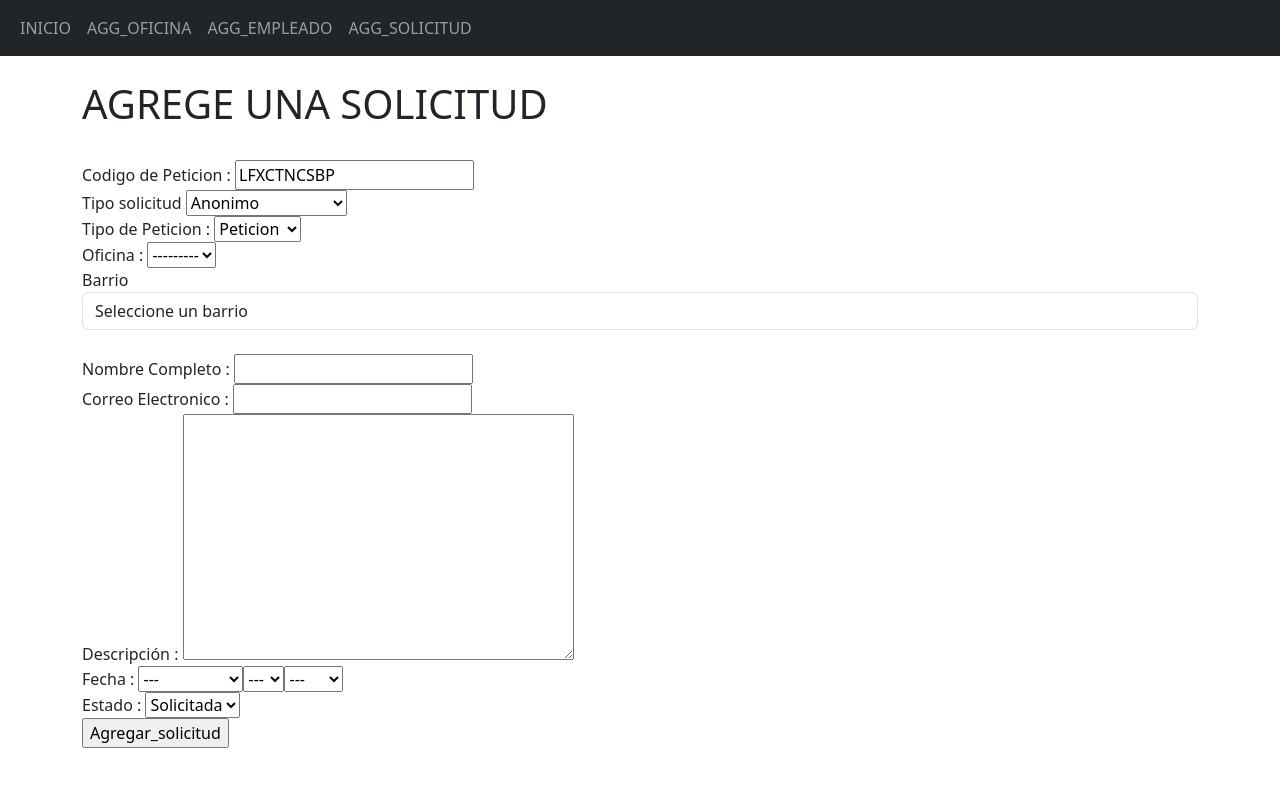
After one commit to dstevengmz01/Proyecto-Django-PQRS, a Django app: page /agregar_solicitud/ in a window 1280 px wide. The commit adds this page. Shown: the top 787 px of the page. Run offline with Django 5.2, Linux system fonts and the light colour scheme; data that the repository does not hold is empty.

Commit message:
Implementacion v1

```diff
--- /dev/null
+++ b/sistemapqrs/appPqrs/forms.py
@@ -0,0 +1,33 @@
+from django import forms
+from .models import *
+
+# Formulario para agregar una oficina
+class agregar_oficina_form(forms.ModelForm):
+	class Meta:
+		model = Oficina
+		fields = '__all__'
+
+# Formulario para agregar un empleado
+class agregar_empleado_form(forms.ModelForm):
+	class Meta:
+		model = Empleados
+		fields = '__all__'
+
+class agregar_solicitud_form(forms.ModelForm):
+	solCodigo = forms.CharField(
+        required=False,
+        label='Código de Solicitud',
+        widget=forms.TextInput(attrs={'readonly': 'readonly'})
+    )
+	solForma = forms.ChoiceField(choices=SolForma.choices, required=True, label='Forma de Solicitud')
+	solTipo = forms.ChoiceField(choices=solTipo.choices, required=True, label='Tipo de Solicitud')
+	solOficina = forms.ModelChoiceField(queryset=Oficina.objects.all(), required=True, label='Oficina')
+	solBarrio = forms.CharField(max_length=50, required=False, label='Barrio')
+	solNombreCiudadano = forms.CharField(max_length=50, required=False, label='Nombre del Ciudadano')
+	solCorreoElectronico = forms.EmailField(max_length=50, required=False, label='Correo Electrónico')
+	solDescripcion = forms.CharField(widget=forms.Textarea, required=True, label='Descripción de la Solicitud')
+	solFecha=forms.DateField(widget=forms.SelectDateWidget, required=False, label='Fecha de Solicitud')
+	solEstado = forms.ChoiceField(choices=solEstado.choices, initial=solEstado.Solicitada, required=True, label='Estado de la Solicitud')
+	class Meta:
+		model= Solicitud
+		fields= '__all__'
--- a/sistemapqrs/appPqrs/templates/inicio.html
+++ b/sistemapqrs/appPqrs/templates/inicio.html
@@ -1,9 +1,45 @@
+{% load static %}
 <!DOCTYPE html>
-<html lang="en">
+<html lang="es">
   <head>
     <meta charset="UTF-8" />
-    <meta name="viewport" content="width=device-width, initial-scale=1.0" />
-    <title>Inicio App PQRS</title>
+    <meta name="viewport" content="width=device-width, initial-scale=1" />
+    <link
+      href="https://cdn.jsdelivr.net/npm/bootstrap@5.3.6/dist/css/bootstrap.min.css"
+      rel="stylesheet"
+      integrity="sha384-4Q6Gf2aSP4eDXB8Miphtr37CMZZQ5oXLH2yaXMJ2w8e2ZtHTl7GptT4jmndRuHDT"
+      crossorigin="anonymous"/>
+    <title>{% block titulo %}Sistema de PQRS{% endblock %}</title>
   </head>
-  <body></body>
+  <body>
+    <nav class="navbar navbar-expand-lg navbar-dark bg-dark">
+      <div class="container-fluid">
+        <button class="navbar-toggler" type="button" data-bs-toggle="collapse" data-bs-target="#navbarNav">
+          <span class="navbar-toggler-icon"></span>
+        </button>
+        <div class="collapse navbar-collapse" id="navbarNav">
+          <ul class="navbar-nav me-auto">
+             <li class="nav-item">
+              <a class="nav-link" href="{% url 'inicio' %}">INICIO</a>
+            </li>
+            <li class="nav-item">
+              <a class="nav-link" href="{% url 'vista_agregar_oficina' %}">AGG_OFICINA</a>
+            </li>
+            <li class="nav-item">
+              <a class="nav-link" href="{% url 'vista_agregar_empleado' %}">AGG_EMPLEADO</a>
+            </li>
+            <li class="nav-item">
+              <a class="nav-link" href="{% url 'vista_agregar_solicitud' %}">AGG_SOLICITUD</a>
+            </li>
+          </ul>
+        </div>
+      </div>
+    </nav>
+    <main class="container py-4">
+      {% block contenido %}
+      {% endblock %}
+    </main>
+    <script src="{% static 'js/index.js' %}"></script>
+    <script src="https://cdn.jsdelivr.net/npm/bootstrap@5.3.6/dist/js/bootstrap.bundle.min.js" integrity="sha384-j1CDi7MgGQ12Z7Qab0qlWQ/Qqz24Gc6BM0thvEMVjHnfYGF0rmFCozFSxQBxwHKO" crossorigin="anonymous"></script>
+  </body>
 </html>
--- /dev/null
+++ b/sistemapqrs/appPqrs/templates/vista_agregar_solicitud.html
@@ -0,0 +1,40 @@
+{% extends 'inicio.html' %}
+{% load static %}
+{% block titulo %} Agregar Solicitud
+{% endblock titulo %}
+ {% block contenido %}
+<div>
+  <h1>AGREGE UNA SOLICITUD</h1>
+  <form action="" method="POST"  id="form-solicitud" enctype="multypart/form-data">
+    {% csrf_token %}
+      <br>
+      <label >Codigo de Peticion : {{ formulario.solCodigo }}</label>
+      <br>
+      <label >Tipo solicitud</label>
+      {{ formulario.solForma }}
+      <br>
+      <label> Tipo de Peticion : {{ formulario.solTipo }}</label>
+      <br>
+      <label>Oficina : {{ formulario.solOficina }}</label>
+      <br>
+     <label for="campo-barrio">Barrio</label>
+      <select id="campo-barrio" name="solBarrio" class="form-control">
+        <option value="">Cargando barrios</option>
+      </select>
+      <br>
+      <label for=>Nombre Completo : {{formulario.solNombreCiudadano}}</label>
+      <br>
+      <label for=>Correo Electronico : {{formulario.solCorreoElectronico}}</label>
+      <br>
+      <label >Descripción : {{formulario.solDescripcion}}</label>
+      <br>
+      <label for="">Fecha : {{ formulario.solFecha }}</label>
+      <br>
+      <label for=""> Estado : {{ formulario.solEstado }}</label>
+      <br>
+    <input type="submit" value="Agregar_solicitud" />
+  </form>
+</div>
+    <script src="{% static 'js/index.js' %}"></script>
+
+{%endblock%}
--- a/sistemapqrs/appPqrs/urls.py
+++ b/sistemapqrs/appPqrs/urls.py
@@ -3,4 +3,7 @@ from . import views
 
 urlpatterns = [
     path('inicio/', views.inicio, name='inicio'),
+    path('agregar_oficina/',views.vista_agregar_oficina, name = 'vista_agregar_oficina'),
+    path('agregar_empleado/',views.vista_agregar_empleado, name = 'vista_agregar_empleado'),
+    path('agregar_solicitud/',views.vista_agregar_solicitud, name = 'vista_agregar_solicitud'),
 ]
--- a/sistemapqrs/appPqrs/views.py
+++ b/sistemapqrs/appPqrs/views.py
@@ -1,4 +1,58 @@
-from django.shortcuts import render
+from .forms import *
+from django.shortcuts import render,redirect
+from .models import *
+import random
+import string
 
 def inicio(request):
     return render(request,'inicio.html')
+
+
+def vista_agregar_oficina(request):
+	if request.method == 'POST':
+		formulario = agregar_oficina_form(request.POST, request.FILES)
+		if formulario.is_valid():
+			ofici = formulario.save(commit = False)
+			ofici.status = True
+			ofici.save()
+			formulario.save_m2m()
+			return redirect ('/inicio/')
+	else:
+		formulario = agregar_oficina_form()
+	return render(request, 'vista_agregar_oficina.html', locals())
+
+
+def vista_agregar_empleado(request):
+	if request.method == 'POST':
+		formulario = agregar_empleado_form(request.POST, request.FILES)
+		if formulario.is_valid():
+			emple = formulario.save(commit = False)
+			emple.status = True
+			emple.save()
+			formulario.save_m2m()
+			return redirect ('/inicio/')
+	else:
+		formulario = agregar_empleado_form()
+	return render(request, 'vista_agregar_empleado.html', locals())
+
+#Generar codigo
+def generarcodigo_solicitud():
+	codigo = ''.join(random.choices(string.ascii_uppercase + string.digits, k=10))
+	return codigo
+
+#Agregar Solicitud
+def vista_agregar_solicitud(request):
+	if request.method == 'POST':
+		formulario = agregar_solicitud_form(request.POST, request.FILES)
+		if formulario.is_valid():
+			emple = formulario.save(commit = False)
+			emple.solCodigo = generarcodigo_solicitud()
+			emple.solBarrio = request.POST.get('solBarrio', '')
+			emple.status = True
+			emple.save()
+			formulario.save_m2m()
+			return redirect ('/inicio/')
+	else:
+		codigo = generarcodigo_solicitud()
+		formulario = agregar_solicitud_form(initial={'solCodigo': codigo})
+	return render(request, 'vista_agregar_solicitud.html', locals())
--- a/sistemapqrs/sistemapqrs/settings.py
+++ b/sistemapqrs/sistemapqrs/settings.py
@@ -79,7 +79,7 @@ DATABASES = {
         'ENGINE': 'django.db.backends.mysql',
         'NAME': 'gestionpqrs',
         'USER':'root',
-        'PASSWORD':'sena',
+        'PASSWORD':'Darwinlds10#',
         'HOST':'localhost',
         'PORT':'3306',
     }
--- /dev/null
+++ b/sistemapqrs/static/apibarrios.json
@@ -0,0 +1,126 @@
+[
+  {
+    "Comuna": "Comuna1",
+    "Barrio": "Alcalá"
+  },
+  {
+    "Comuna": "Comuna1",
+    "Barrio": "Antonio Nariño"
+  },
+  {
+    "Comuna": "Comuna1",
+    "Barrio": "Campamento"
+  },
+  {
+    "Comuna": "Comuna1",
+    "Barrio": "Campo Bello"
+  },
+  {
+    "Comuna": "Comuna 2",
+    "Barrio": "Santa Lucía"
+  },
+  {
+    "Comuna": "Comuna 2",
+    "Barrio": "Bella Vista"
+  },
+  {
+    "Comuna": "Comuna 2",
+    "Barrio": "Bello Horizonte"
+  },
+  {
+    "Comuna": "Comuna 3",
+    "Barrio": "Aída Lucía"
+  },
+  {
+    "Comuna": "Comuna 3",
+    "Barrio": "Bolívar"
+  },
+  {
+    "Comuna": "Comuna 3",
+    "Barrio": "Ciudad Jardín"
+  },
+  {
+    "Comuna": "Comuna 4",
+    "Barrio": "La Pamba"
+  },
+  {
+    "Comuna": "Comuna 4",
+    "Barrio": "Caldas"
+  },
+  {
+    "Comuna": "Comuna 4",
+    "Barrio": "Loma de Cartagena"
+  },
+  {
+    "Comuna": "Comuna 5",
+    "Barrio": "Alameda"
+  },
+  {
+    "Comuna": "Comuna 5",
+    "Barrio": "Los Sauces"
+  },
+  {
+    "Comuna": "Comuna 5",
+    "Barrio": "Colgate Palmolive"
+  },
+  {
+    "Comuna": "Comuna 6",
+    "Barrio": "Alfonso López"
+  },
+  {
+    "Comuna": "Comuna 6",
+    "Barrio": "Comuneros"
+  },
+  {
+    "Comuna": "Comuna 6",
+    "Barrio": "El Limonar"
+  },
+  {
+    "Comuna": "Comuna 6",
+    "Barrio": "El Pajonal"
+  },
+  {
+    "Comuna": "Comuna 7",
+    "Barrio": "Chapinero"
+  },
+  {
+    "Comuna": "Comuna 7",
+    "Barrio": "Minuto de Díos"
+  },
+  {
+    "Comuna": "Comuna 7",
+    "Barrio": "El Mirador"
+  },
+  {
+    "Comuna": "Comuna 8",
+    "Barrio": "Camilo Torres"
+  },
+  {
+    "Comuna": "Comuna 8",
+    "Barrio": "El Guayabal"
+  },
+  {
+    "Comuna": "Comuna 8",
+    "Barrio": "Junín"
+  },
+  {
+    "Comuna": "Comuna 8",
+    "Barrio": "La Esmeralda"
+  },
+  {
+    "Comuna": "Comuna 9",
+    "Barrio": "La Sombrilla"
+  },
+  {
+    "Comuna": "Comuna 9",
+    "Barrio": "Lomas de Granada"
+  },
+  {
+    "Comuna": "Comuna 9",
+    "Barrio": "Los Naranjos"
+  },
+  {
+    "Comuna": "Comuna 9",
+    "Barrio": "María Occidente"
+  }
+]
--- /dev/null
+++ b/sistemapqrs/static/js/index.js
@@ -0,0 +1,62 @@
+function oficinaagregar() {
+  document.addEventListener('DOMContentLoaded', function () {
+  const formularioOficina = document.getElementById('form-oficina');
+  if (formularioOficina) {
+    formularioOficina.addEventListener('submit', function () {
+      alert('Oficina agregado con éxito!');
+    });
+  }
+});
+}
+oficinaagregar();
+
+function empleadoagregar() {
+  document.addEventListener('DOMContentLoaded', function () {
+  const formularioEmpleado = document.getElementById('form-empleado');
+  if (formularioEmpleado) {
+    formularioEmpleado.addEventListener('submit', function () {
+      alert('Empleado agregado con éxito!');
+    });
+  }
+});
+}
+empleadoagregar();
+
+
+
+function solicitudagregar() {
+  document.addEventListener('DOMContentLoaded', function () {
+  const formularioSolicitud = document.getElementById('form-solicitud');
+  if (formularioSolicitud) {
+    formularioSolicitud.addEventListener('submit', function () {
+      alert('Solicitud agregado con éxito!');
+    });
+  }
+});
+}
+solicitudagregar();
+
+function BarriosApi() {
+  document.addEventListener('DOMContentLoaded', async function () {
+    const campoBarrio = document.getElementById('campo-barrio');
+    try {
+      const respuesta = await fetch('/static/apibarrios.json');
+      const datos = await respuesta.json();
+      if (campoBarrio) {
+        campoBarrio.innerHTML = '<option value="">Seleccione un barrio</option>';
+        const barriosUnicos = [...new Set(datos.map(item => item.Barrio))];
+        barriosUnicos.forEach(barrio => {
+          const opcion = document.createElement('option');
+          opcion.value = barrio;
+          opcion.textContent = barrio;
+          campoBarrio.appendChild(opcion);
+        });
+      }
+    } catch (error) {
+      campoBarrio.innerHTML = '<option value="">Error al cargar barrios</option>';
+      console.error('Error cargando barrios:', error);
+    }
+  });
+}
+
+BarriosApi();
```
Also changed, not shown: sistemapqrs/appPqrs/models.py (+6 -6 lines), sistemapqrs/appPqrs/templates/vista_agregar_empleado.html (added, +16 -0 lines), sistemapqrs/appPqrs/templates/vista_agregar_oficina.html (added, +16 -0 lines).
